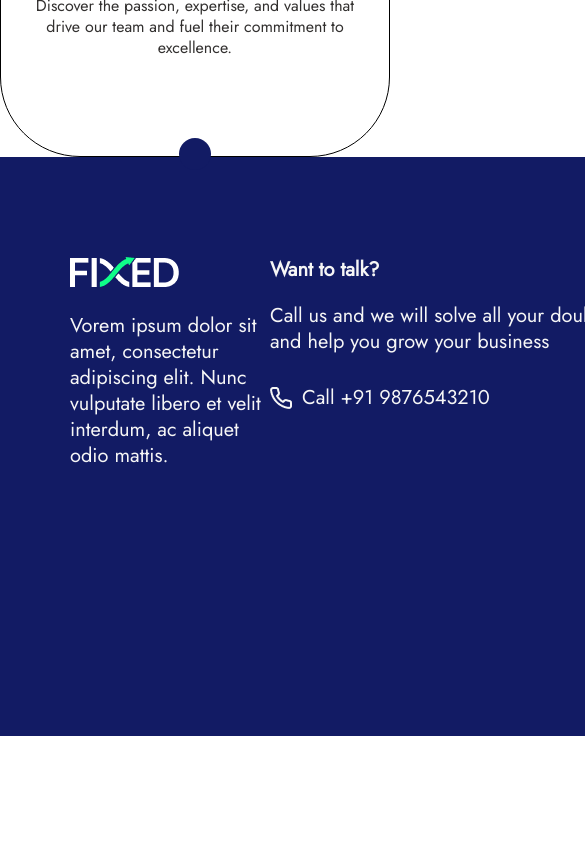
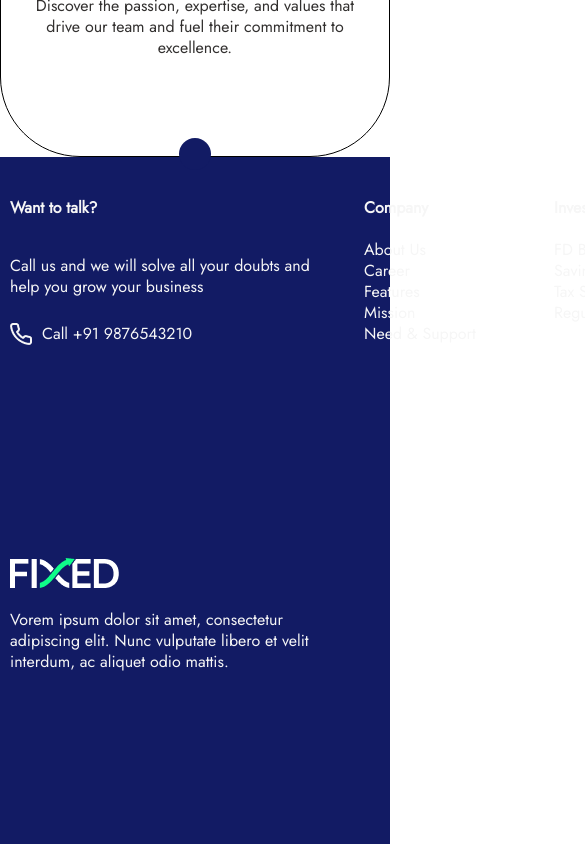
Before and after one commit to harnek01/work, a React (Create React App) app: page / in a window 390 px wide. Shown: the part 7284-8128 px from the top of the page, 585 px wide, since content can reach past the window. Built offline with nearby package versions, Linux system fonts and the light colour scheme.

Commit message:
updated footer

```diff
--- a/src/components/FootPage.js
+++ b/src/components/FootPage.js
@@ -17,14 +17,15 @@ export default function FootPage() {
       </div>
       <div className="fixedContainer2">
       <div className="foot1">
-        <div>
+        <div className="talkContainer">
        <b> Want to talk?</b><br />
        <p>Call us and we will solve all your doubts and help you grow your business</p>
-        </div>
-        <div style={{display:'flex'}}>
+       <div style={{display:'flex'}}>
             <img src='images/Vector (3).png' style={{alignSelf:'center'}} alt="" />
             <span style={{margin:'10px'}}>Call  +91 9876543210</span>
         </div>
+        </div>
+
       </div>
       <div className="foot1" style={{flexDirection:'row', justifyContent:'flex-end', gap:'50px'}}>
         <div className="foot2">
--- a/src/components/MeetTeam.js
+++ b/src/components/MeetTeam.js
@@ -48,7 +48,7 @@ export default function MeetTeam() {
       <div
         style={{
           display: "flex",
-          width: "1294px",
+          width: "100%",
           justifyContent: "space-between",
         }} className="meetCards"
       >
--- a/src/components/Navbar.css
+++ b/src/components/Navbar.css
@@ -5,7 +5,7 @@ flex-direction: row;
 justify-content: space-between;
 align-items: center;
 padding: 0px 72px;
-gap: 359px;
+gap: 30px;
 width: 100%;
 height: 80px;
 background: #FFFFFF;
@@ -65,7 +65,7 @@ height: 80px;
     font-family: 'Jost',sans-serif;
     font-style: normal;
     font-weight: 500;
-    font-size: 14px;
+    font-size: 12px;
     line-height: 21px;
     color:#FFFFFF
 }
--- a/src/components/mediaQueries.css
+++ b/src/components/mediaQueries.css
@@ -259,8 +259,11 @@
     .footContainer{
         width: 1024px !important;
         height: 579px !important;
+        flex-wrap: wrap;
+        /* flex-direction: row; */
     }
     .fixedContainer1{
+        order:10;
         width: 880px;
         height: 138px;
         display: flex;
@@ -269,8 +272,9 @@
     }
     .fixedContainer2{
         width: 1024px;
-        height: 579px;
+        height: 193px;
         display: flex;
         justify-content: space-between;
     }
+
 }
--- a/src/components/mediaQueryMob.css
+++ b/src/components/mediaQueryMob.css
@@ -295,5 +295,29 @@
         height: 15px;
         font-size: 8px !important;
     }
+    .footContainer{
+        width: 100% !important;
+        height: 687px !important;
+        flex-wrap: wrap;
+        font-weight: 400 !important;
+        font-size: 16px !important;
+        line-height: 21px !important;
+        padding: 40px 10px !important;
+    }
+    .fixedContainer1{
+        width: 327px;
+        height: 316px;
+    }
+    .talkContainer{
+        display: flex;
+        flex-direction: column;
+        order: 20;
+        width: 327px;
+        height: 113px;
+    }
+    .foot1{
+        width: 327px;
+        height: 171px;
 
+    }
 }
```
